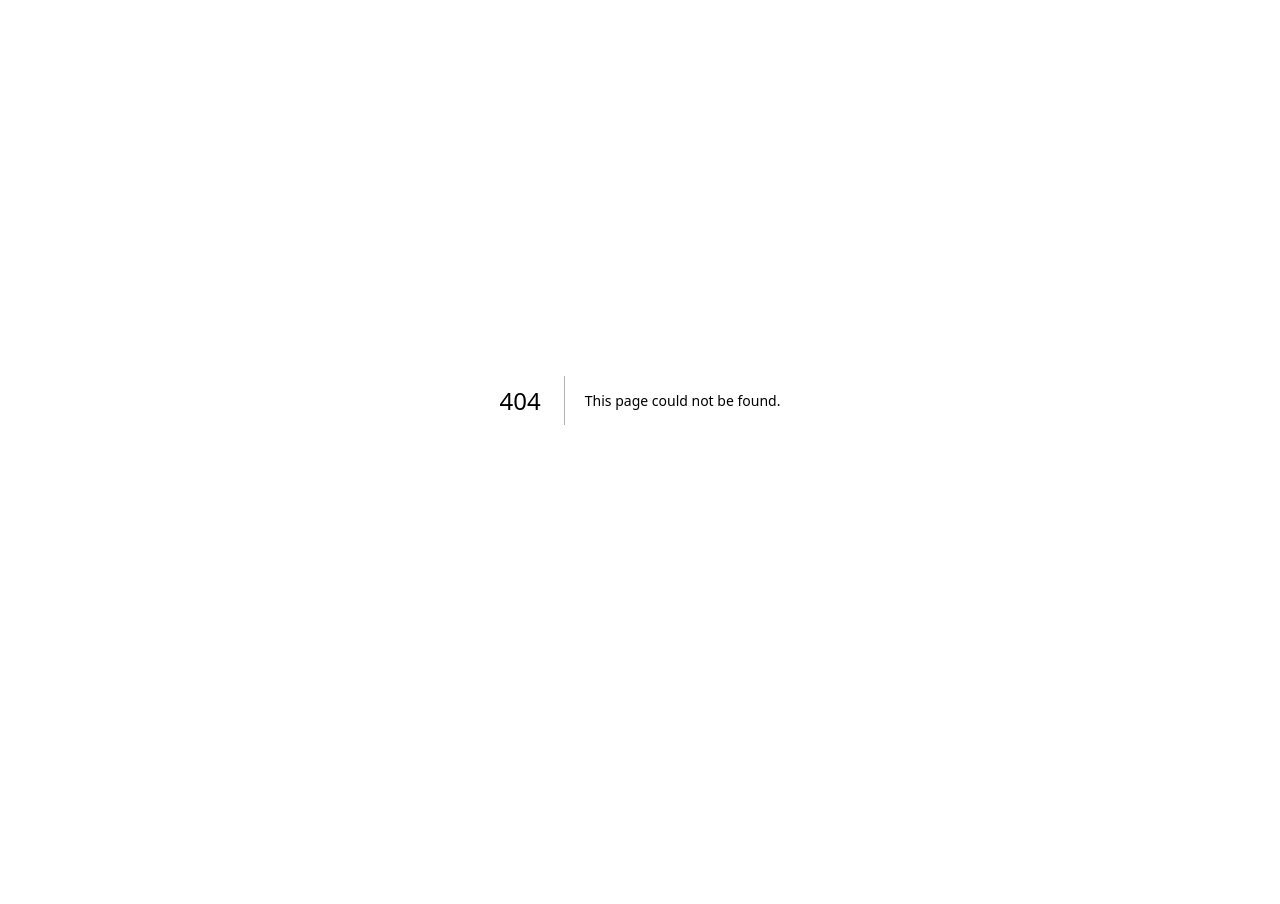
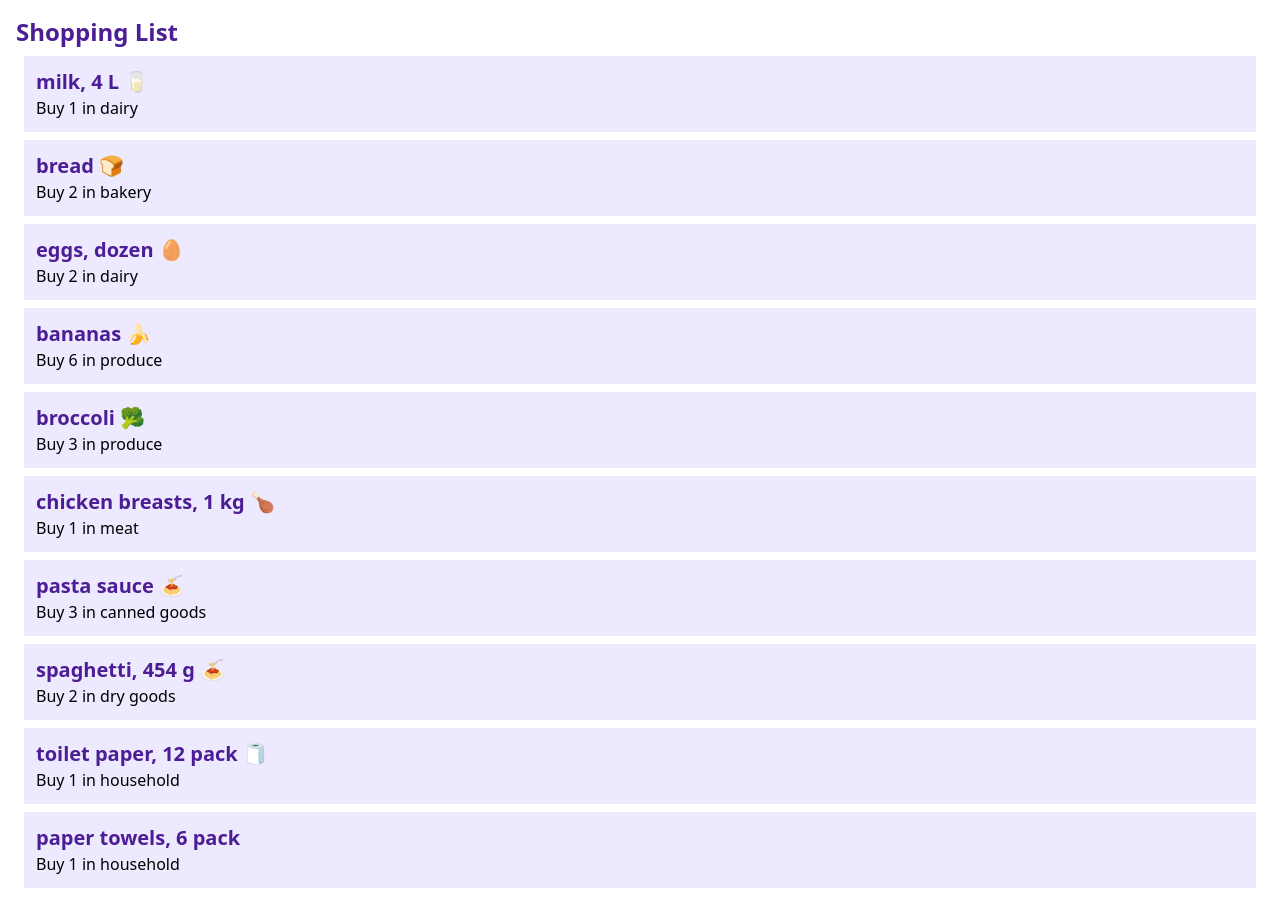
Before and after one commit to emildave/cprg306-assignments, a Next.js app: page /week-3 in a window 1280 px wide. Before the commit this address had no page. Before the commit the page ends 800 px from the top, so only its background shows below. Built offline with nearby package versions, Linux system fonts and the light colour scheme.

Commit message:
week 3 assignment
completed week 3 assignment.

```diff
--- a/app/layout.js
+++ b/app/layout.js
@@ -1,7 +1,7 @@
 import "./globals.css";
 
 export const metadata = {
-  title: "Web Dev 2 Assignments",
+  title: "Shopping List",
   description: "Assignments for CPRG 303",
 };
 
--- a/app/page.js
+++ b/app/page.js
@@ -5,6 +5,7 @@ export default function Page() {
     <main>
       <h1>CPRG 306: Web Development 2 - Assignments</h1>
       <p><Link href='./week-2'>Week 2</Link></p>
+      <p><Link href='./week-3'>Week 3</Link></p>
     </main>
   );
 }
--- /dev/null
+++ b/app/week-3/item-list.js
@@ -0,0 +1,90 @@
+import Item from './item.js';
+
+export default function ItemList() {
+    const item1 = {
+        name: "milk, 4 L 🥛",
+        quantity: 1,
+        category: "dairy",
+      };
+
+      const item2 = {
+        name: "bread 🍞",
+        quantity: 2,
+        category: "bakery",
+      };
+
+      const item3 = {
+        name: "eggs, dozen 🥚",
+        quantity: 2,
+        category: "dairy",
+      };
+
+      const item4 = {
+        name: "bananas 🍌",
+        quantity: 6,
+        category: "produce",
+      };
+
+      const item5 = {
+        name: "broccoli 🥦",
+        quantity: 3,
+        category: "produce",
+      };
+
+      const item6 = {
+        name: "chicken breasts, 1 kg 🍗",
+        quantity: 1,
+        category: "meat",
+      };
+
+      const item7 = {
+        name: "pasta sauce 🍝",
+        quantity: 3,
+        category: "canned goods",
+      };
+
+      const item8 = {
+        name: "spaghetti, 454 g 🍝",
+        quantity: 2,
+        category: "dry goods",
+      };
+
+      const item9 = {
+        name: "toilet paper, 12 pack 🧻",
+        quantity: 1,
+        category: "household",
+      };
+
+      const item10 = {
+        name: "paper towels, 6 pack",
+        quantity: 1,
+        category: "household",
+      };
+
+      const item11 = {
+        name: "dish soap 🍽️",
+        quantity: 1,
+        category: "household",
+      };
+
+      const item12 = {
+        name: "hand soap 🧼",
+        quantity: 4,
+        category: "household",
+      };
+
+      return (
+        <main>
+            <Item {...item1} />
+            <Item {...item2} />
+            <Item {...item3} />
+            <Item {...item4} />
+            <Item {...item5} />
+            <Item {...item6} />
+            <Item {...item7} />
+            <Item {...item8} />
+            <Item {...item9} />
+            <Item {...item10} />
+        </main>
+      );
+}
--- /dev/null
+++ b/app/week-3/item.js
@@ -0,0 +1,10 @@
+export default function Item(props) {
+    return (
+        <main>
+            <section className='m-2 bg-violet-100 p-3'>
+            <h2 className='text-xl font-bold text-violet-900'>{props.name}</h2>
+            <p>Buy {props.quantity} in {props.category}</p>
+            </section>
+        </main>
+    );
+}
--- /dev/null
+++ b/app/week-3/page.js
@@ -0,0 +1,10 @@
+import ItemList from './item-list.js';
+
+export default function Page() {
+    return (
+        <main className='m-4'>
+            <h1 className='text-2xl font-bold text-violet-900'>Shopping List</h1>
+            <ItemList/>
+        </main>
+    );
+}
```
